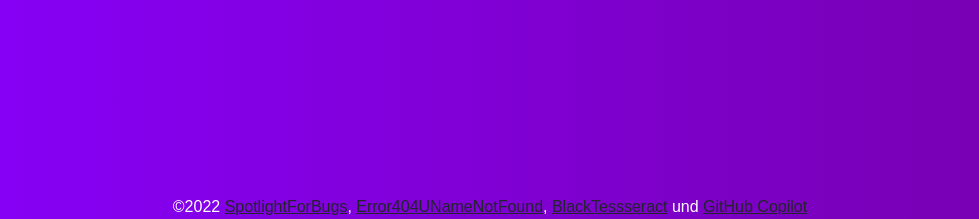
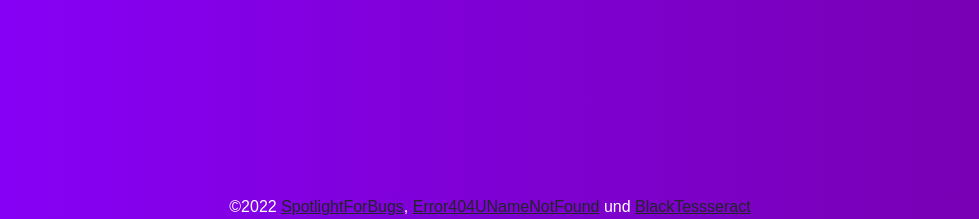
Before and after one commit to SpotlightForBugs/webwoelfe, a Flask app: page / in a window 1280 px wide. Shown: the part 581-800 px from the top of the page, without its empty margins (150-1129 px from the left). Run offline with Flask 2, Linux system fonts and the light colour scheme; some web fonts are replaced.

Commit message:
copyright changes

```diff
--- a/templates/struktur.html
+++ b/templates/struktur.html
@@ -58,7 +58,7 @@
 
 
   <footer class="footer fixed-bottom">
-       <span>&copy;{{ now.year }} <a class="link link-dark" href="https://github.com/SpotlightForBugs/werwoelfe">SpotlightForBugs</a>, <a class="link link-dark" href="#">Error404UNameNotFound</a>, <a class="link link-dark" href="#">BlackTessseract</a> und <a class="link link-dark" href="https://github.com/features/copilot">GitHub Copilot</a></span> <!--aktuelles Datum als Copyright, automatisch generiert-->
+       <span>&copy;{{ now.year }} <a class="link link-dark" href="https://github.com/SpotlightForBugs/werwoelfe">SpotlightForBugs</a>, <a class="link link-dark" href="https://github.com/Error404UNameNotFound">Error404UNameNotFound</a> und <a class="link link-dark" href="https://github.com/BlackTesseract">BlackTessseract</a></span> <!--aktuelles Datum als Copyright, automatisch generiert-->
     </div>
 </footer>
 
```
Also changed, not shown: templates/wahlbalken.html (+5 -5 lines).
